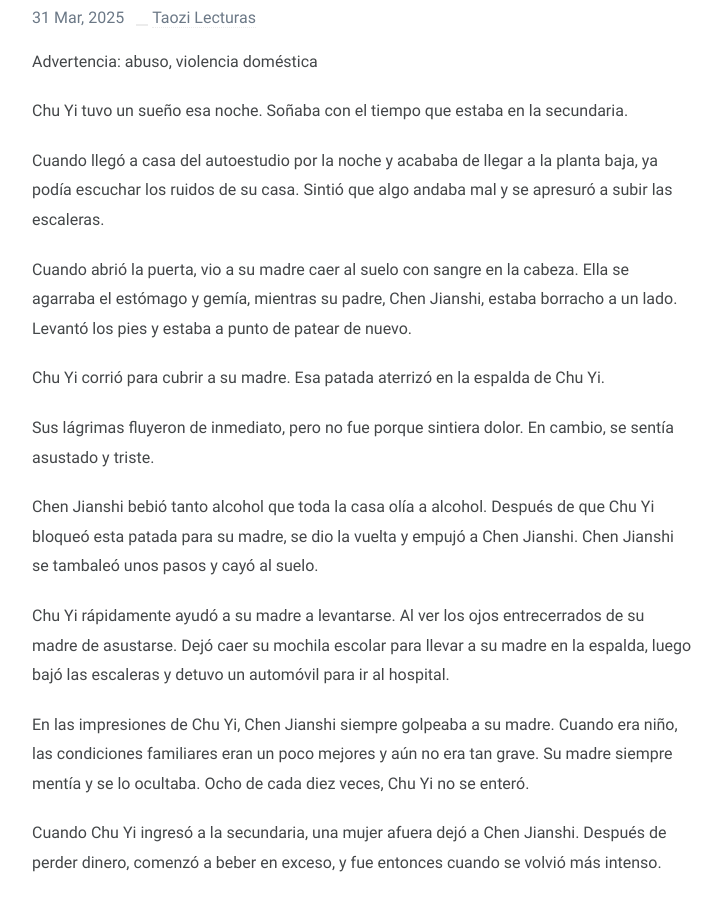
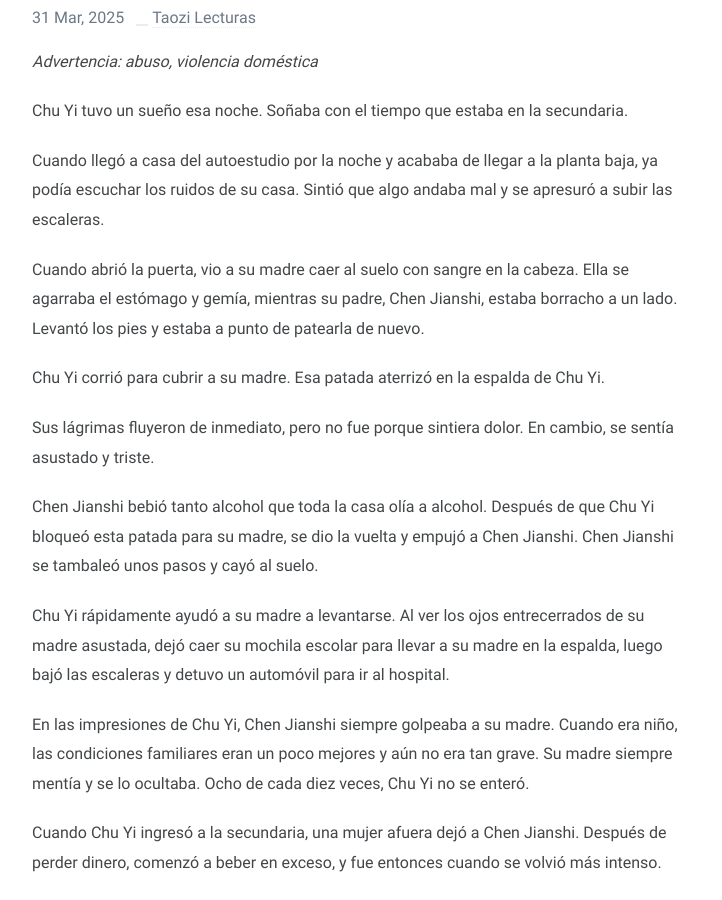
Before and after one commit to taozi-lecturas/taozi-lecturas.github.io, a Jekyll site: the page built from novelas/caceedv/_posts/2025-03-31-capitulo-17.md, in a window 1280 px wide and 900 px high, scrolled down 215 px. Shown: the whole window, without its empty margins (278-1000 px from the left). Built offline with Jekyll 4.4.1, drawn with Linux system fonts in a browser that asks for light colours; some of the changed text lies outside the part shown.

Commit message:
Update 2025-03-31-capitulo-17.md

```diff
--- a/novelas/caceedv/_posts/2025-03-31-capitulo-17.md
+++ b/novelas/caceedv/_posts/2025-03-31-capitulo-17.md
@@ -6,7 +6,8 @@
 novel: Casado accidentalmente con el espiritu de vinagre
 order: 17
 ---
-Advertencia: abuso, violencia doméstica
+
+_Advertencia: abuso, violencia doméstica_
 
 
 
@@ -14,7 +15,7 @@
 
 Cuando llegó a casa del autoestudio por la noche y acababa de llegar a la planta baja, ya podía escuchar los ruidos de su casa. Sintió que algo andaba mal y se apresuró a subir las escaleras.
 
-Cuando abrió la puerta, vio a su madre caer al suelo con sangre en la cabeza. Ella se agarraba el estómago y gemía, mientras su padre, Chen Jianshi, estaba borracho a un lado. Levantó los pies y estaba a punto de patear de nuevo.
+Cuando abrió la puerta, vio a su madre caer al suelo con sangre en la cabeza. Ella se agarraba el estómago y gemía, mientras su padre, Chen Jianshi, estaba borracho a un lado. Levantó los pies y estaba a punto de patearla de nuevo.
 
 Chu Yi corrió para cubrir a su madre. Esa patada aterrizó en la espalda de Chu Yi.
 
@@ -22,7 +23,7 @@
 
 Chen Jianshi bebió tanto alcohol que toda la casa olía a alcohol. Después de que Chu Yi bloqueó esta patada para su madre, se dio la vuelta y empujó a Chen Jianshi. Chen Jianshi se tambaleó unos pasos y cayó al suelo.
 
-Chu Yi rápidamente ayudó a su madre a levantarse. Al ver los ojos entrecerrados de su madre de asustarse. Dejó caer su mochila escolar para llevar a su madre en la espalda, luego bajó las escaleras y detuvo un automóvil para ir al hospital.
+Chu Yi rápidamente ayudó a su madre a levantarse. Al ver los ojos entrecerrados de su madre asustada, dejó caer su mochila escolar para llevar a su madre en la espalda, luego bajó las escaleras y detuvo un automóvil para ir al hospital.
 
 En las impresiones de Chu Yi, Chen Jianshi siempre golpeaba a su madre. Cuando era niño, las condiciones familiares eran un poco mejores y aún no era tan grave. Su madre siempre mentía y se lo ocultaba. Ocho de cada diez veces, Chu Yi no se enteró.
 
@@ -204,7 +205,7 @@
 
 ¿X-Xu Zhiming?
 
-Chu Yi se sorprendió y su voz se volvió más alta, "¿Eh? ¿Qué? ¿Quién?
+Chu Yi se sorprendió y su voz se volvió más alta, "¿Eh? ¿Qué? ¿Quién?"
 
 Qin Yiheng con un tono apagado, "Tu mayor, Xu Zhiming".
 
@@ -228,7 +229,7 @@
 
 Y luego no volvió a emitir ningún sonido después de eso.
 
-Chu Yi sintió que esto era un poco inexplicable. El hombre a su lado tenía una actitud llena de Me voy a dormir ahora mismo, no me molestes. Chu Yi no tuvo más remedio que responder un "mn" en voz baja.
+Chu Yi sintió que esto era un poco inexplicable. El hombre a su lado tenía una actitud llena de 'Me voy a dormir ahora mismo, no me molestes'. Chu Yi no tuvo más remedio que responder un "mn" en voz baja.
 
 Y luego no vino ningún otro movimiento de Qin Yiheng después de eso.
 
```
Also changed, not shown: other parts of novelas/caceedv/_posts/2025-03-31-capitulo-17.md (+4 -4 lines).
